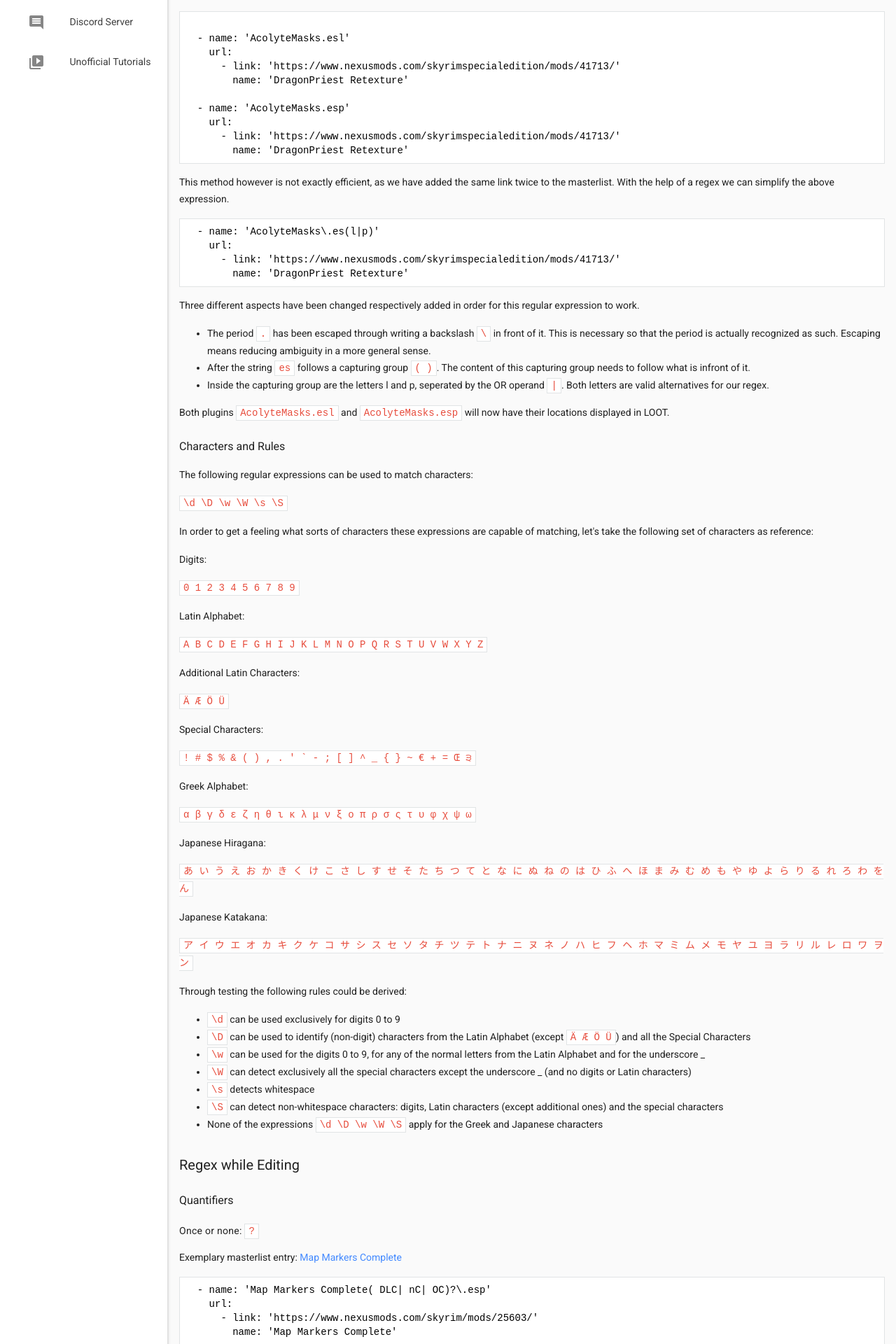
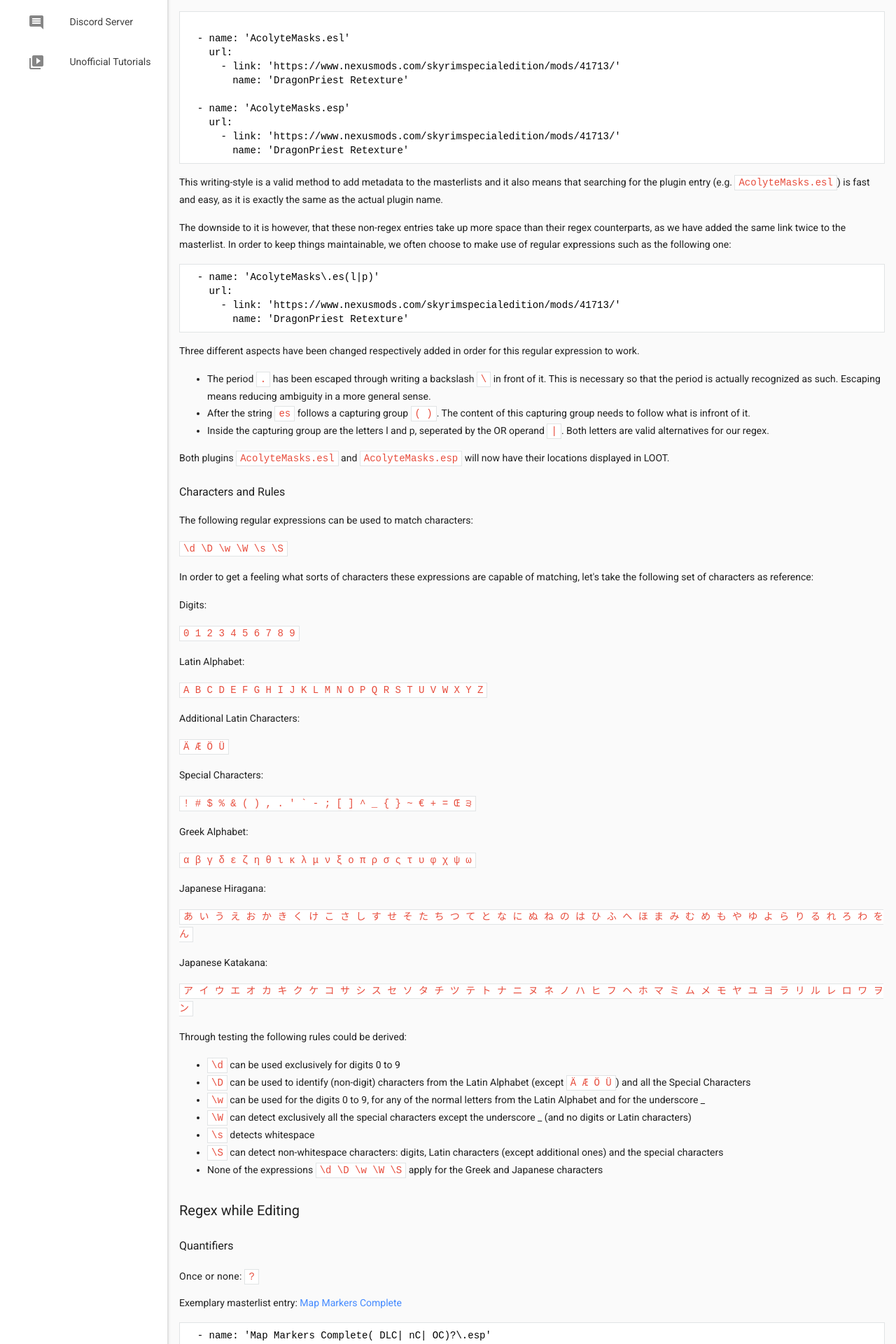
Before and after one commit to loot/loot.github.io, a Jekyll site: the page built from docs/contributing/Regular-Expression-Regex.html, in a window 1280 px wide. Shown: the part 478-2398 px from the top of the page at 70% size. Built offline with Jekyll 4.4.1, drawn with Linux system fonts in a browser that asks for light colours; nearby versions of some CDN libraries.

Commit message:
Improve wording regarding differences between non-regex and regex entries

```diff
--- a/docs/contributing/Regular-Expression-Regex.html
+++ b/docs/contributing/Regular-Expression-Regex.html
@@ -32,7 +32,9 @@ Let's take a look at <a href="https://www.nexusmods.com/skyrimspecialedition/mod
         name: 'DragonPriest Retexture'
 </code></pre>
 
-<p>This method however is not exactly efficient, as we have added the same link twice to the masterlist. With the help of a regex we can simplify the above expression.</p>
+<p>This writing-style is a valid method to add metadata to the masterlists and it also means that searching for the plugin entry (e.g. <code>AcolyteMasks.esl</code>) is fast and easy, as it is exactly the same as the actual plugin name.</p>
+
+<p>The downside to it is however, that these non-regex entries take up more space than their regex counterparts, as we have added the same link twice to the masterlist. In order to keep things maintainable, we often choose to make use of regular expressions such as the following one:</p>
 
 <pre><code>  - name: 'AcolyteMasks\.es(l|p)'
     url:
```
